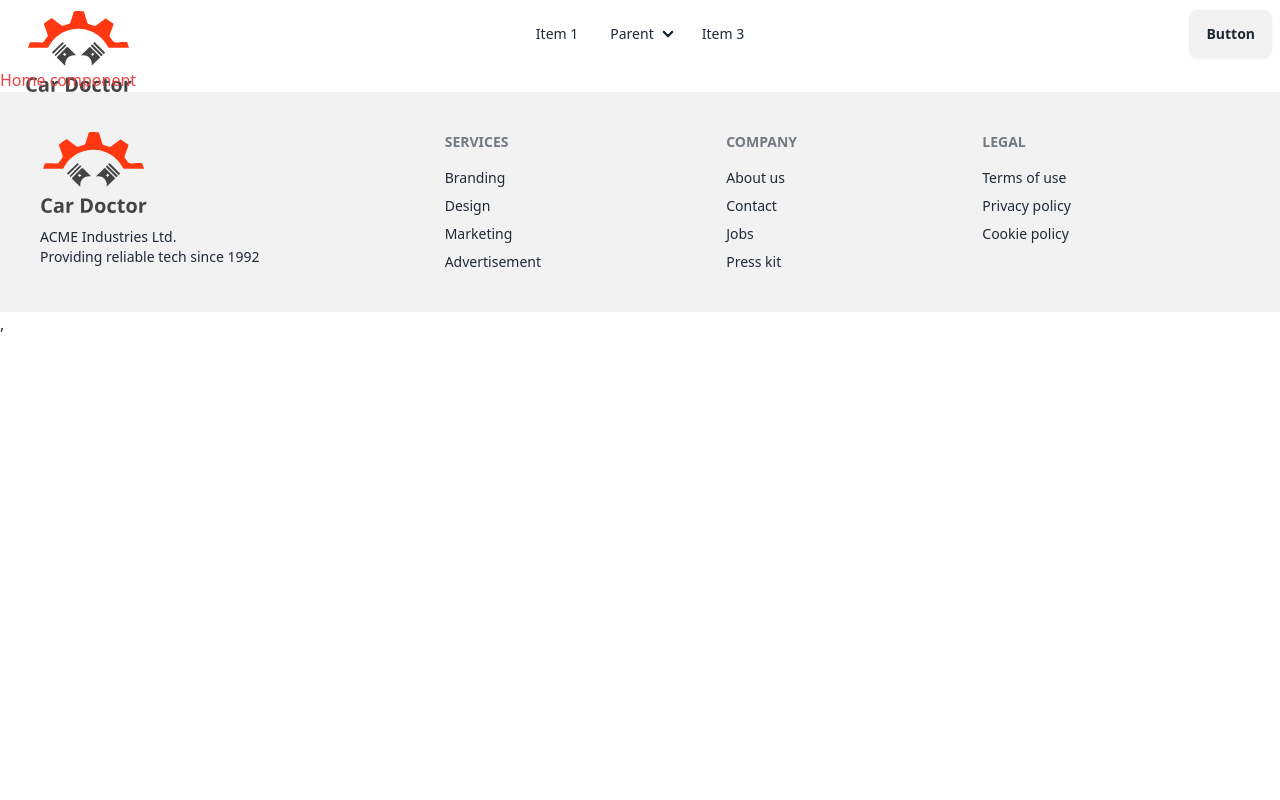
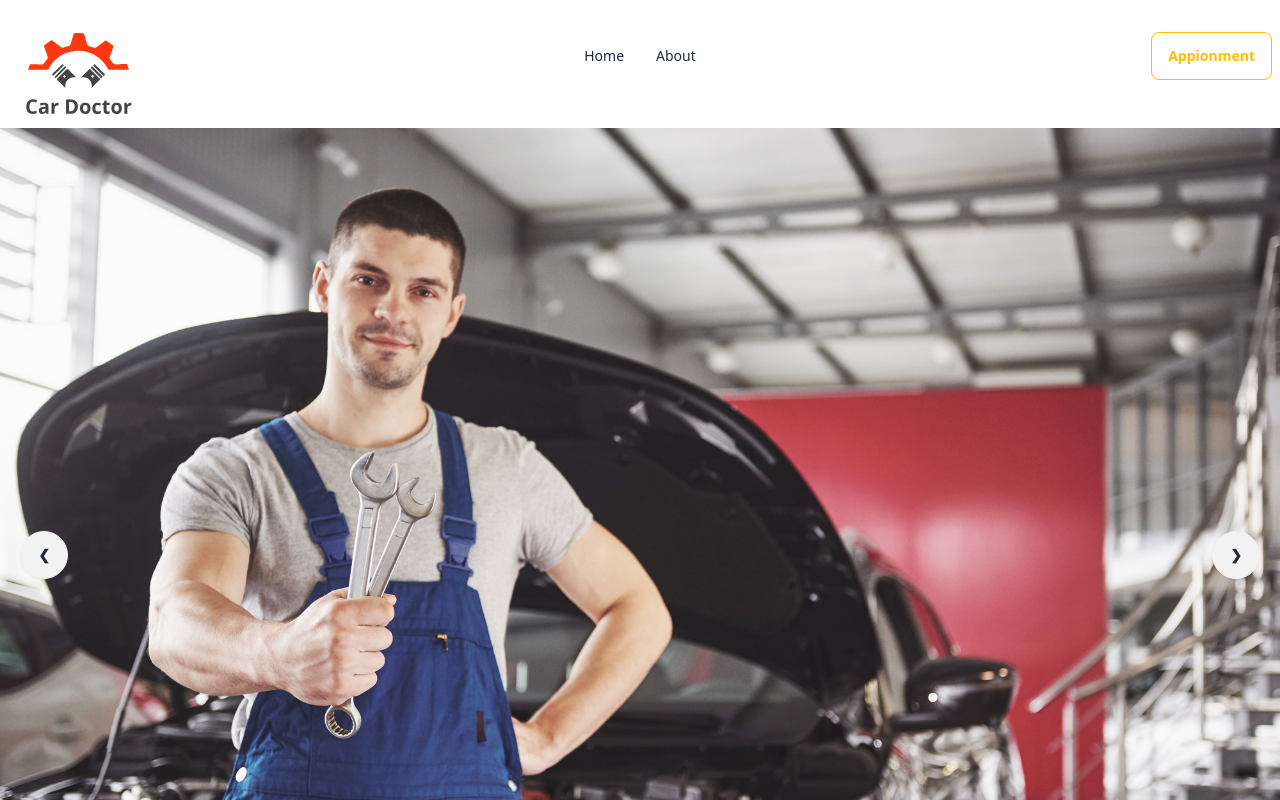
Before and after one commit to Mohiuddin10/car-access-service, a React (Vite) app: page / in a window 1280 px wide. Shown: the top 800 px of the page. Built offline with nearby package versions, Linux system fonts and the light colour scheme.

Commit message:
working on carousel

```diff
--- /dev/null
+++ b/src/Pages/Home/Banner/Banner.jsx
@@ -0,0 +1,59 @@
+import img1 from '../../../assets/images/banner/1.jpg'
+import img2 from '../../../assets/images/banner/2.jpg'
+import img3 from '../../../assets/images/banner/3.jpg'
+import img4 from '../../../assets/images/banner/4.jpg'
+import img5 from '../../../assets/images/banner/5.jpg'
+import img6 from '../../../assets/images/banner/6.jpg'
+
+const Banner = () => {
+    return (
+        <div className="carousel w-full">
+            <div id="slide1" className="carousel-item relative w-full">
+                <img src={img1} className="w-full" />
+                <div className="absolute flex justify-between transform -translate-y-1/2 left-5 right-5 top-1/2">
+                    <a href="#slide4" className="btn btn-circle">❮</a>
+                    <a href="#slide2" className="btn btn-circle">❯</a>
+                </div>
+            </div>
+            <div id="slide2" className="carousel-item relative w-full">
+                <img src={img2} className="w-full" />
+                <div className="absolute flex justify-between transform -translate-y-1/2 left-5 right-5 top-1/2">
+                    <a href="#slide1" className="btn btn-circle">❮</a>
+                    <a href="#slide3" className="btn btn-circle">❯</a>
+                </div>
+            </div>
+            <div id="slide3" className="carousel-item relative w-full">
+                <img src={img3} className="w-full" />
+                <div className="absolute flex justify-between transform -translate-y-1/2 left-5 right-5 top-1/2">
+                    <a href="#slide2" className="btn btn-circle">❮</a>
+                    <a href="#slide4" className="btn btn-circle">❯</a>
+                </div>
+            </div>
+            <div id="slide4" className="carousel-item relative w-full">
+                <img src={img4} className="w-full" />
+                <div className="absolute flex justify-between transform -translate-y-1/2 left-5 right-5 top-1/2">
+                    <a href="#slide3" className="btn btn-circle">❮</a>
+                    <a href="#slide5" className="btn btn-circle">❯</a>
+                </div>
+            </div>
+
+            <div id="slide5" className="carousel-item relative w-full">
+                <img src={img5} className="w-full" />
+                <div className="absolute flex justify-between transform -translate-y-1/2 left-5 right-5 top-1/2">
+                    <a href="#slide4" className="btn btn-circle">❮</a>
+                    <a href="#slide6" className="btn btn-circle">❯</a>
+                </div>
+            </div>
+
+            <div id="slide6" className="carousel-item relative w-full">
+                <img src={img6} className="w-full" />
+                <div className="absolute flex justify-between transform -translate-y-1/2 left-5 right-5 top-1/2">
+                    <a href="#slide5" className="btn btn-circle">❮</a>
+                    <a href="#slide1" className="btn btn-circle">❯</a>
+                </div>
+            </div>
+        </div>
+    );
+};
+
+export default Banner;
--- a/src/Pages/Home/Home/Home.jsx
+++ b/src/Pages/Home/Home/Home.jsx
@@ -1,7 +1,9 @@
+import Banner from "../Banner/Banner";
 
 const Home = () => {
     return (
         <div>
+            <Banner></Banner>
             <h2 className='text-red-500'>Home component</h2>
         </div>
     );
--- a/src/Pages/Shared/NavBar/Navber.jsx
+++ b/src/Pages/Shared/NavBar/Navber.jsx
@@ -2,23 +2,23 @@
 import logo from '../../../assets/logo.svg'
 
 const Navbar = () => {
+
+    const navItems = <>
+        <li><Link to="/">Home</Link></li>
+        <li><Link to="/about">About</Link></li>
+    </>
+
     return (
-        <div className="navbar bg-base-100">
+        <div className="navbar bg-base-100 h-28 mb-4">
             <div className="navbar-start">
                 <div className="dropdown">
                     <div tabIndex={0} role="button" className="btn btn-ghost lg:hidden">
                         <svg xmlns="http://www.w3.org/2000/svg" className="h-5 w-5" fill="none" viewBox="0 0 24 24" stroke="currentColor"><path strokeLinecap="round" strokeLinejoin="round" strokeWidth="2" d="M4 6h16M4 12h8m-8 6h16" /></svg>
                     </div>
                     <ul tabIndex={0} className="menu menu-sm dropdown-content mt-3 z-[1] p-2 shadow bg-base-100 rounded-box w-52">
-                        <li><a>Item 1</a></li>
-                        <li>
-                            <a>Parent</a>
-                            <ul className="p-2">
-                                <li><a>Submenu 1</a></li>
-                                <li><a>Submenu 2</a></li>
-                            </ul>
-                        </li>
-                        <li><a>Item 3</a></li>
+                        {
+                            navItems
+                        }
                     </ul>
                 </div>
                 <Link to={"/"} className="btn btn-ghost text-xl">
@@ -27,21 +27,11 @@
             </div>
             <div className="navbar-center hidden lg:flex">
                 <ul className="menu menu-horizontal px-1">
-                    <li><a>Item 1</a></li>
-                    <li>
-                        <details>
-                            <summary>Parent</summary>
-                            <ul className="p-2">
-                                <li><a>Submenu 1</a></li>
-                                <li><a>Submenu 2</a></li>
-                            </ul>
-                        </details>
-                    </li>
-                    <li><a>Item 3</a></li>
+                    {navItems}
                 </ul>
             </div>
             <div className="navbar-end">
-                <a className="btn">Button</a>
+            <button className="btn btn-outline btn-warning">Appionment</button>
             </div>
         </div>
     );
```
